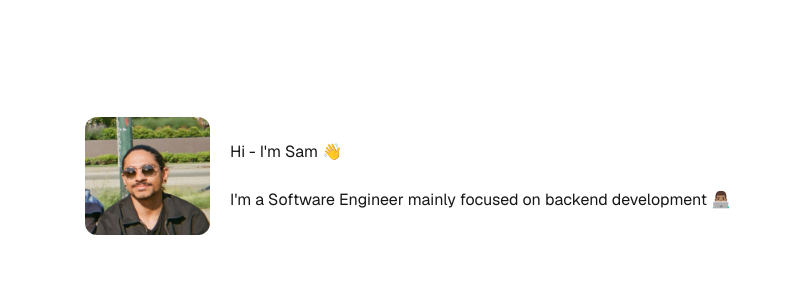
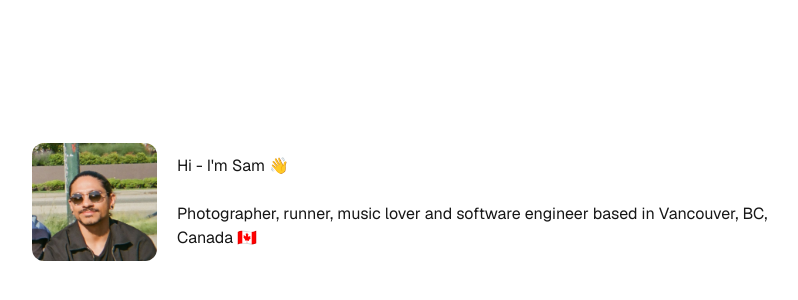
Before and after one commit to SW-418/simple-site, a Next.js app: page / in a window 1280 px wide. Shown: the part 216-516 px from the top of the page, without its empty margins (232-1030 px from the left). Built offline with nearby package versions, Linux system fonts and the light colour scheme.

Commit message:
Remove footer

```diff
--- a/src/app/components/footer.tsx
+++ /dev/null
@@ -1,7 +0,0 @@
-export default function Footer() {
-    return (
-        <footer className="text-white bg-white/5 backdrop-blur-sm px-4 py-2 rounded-lg text-sm w-fit mx-auto">
-            Created and maintained by ya boi
-        </footer>
-    );
-}
--- a/src/app/page.tsx
+++ b/src/app/page.tsx
@@ -1,10 +1,9 @@
 import Image from "next/image";
 import NavigationBar from "@/app/components/navigation-bar";
-import Footer from "@/app/components/footer";
 
 export default function Home() {
   return (
-    <div className="min-h-[100dvh] font-[family-name:var(--font-geist-sans)] flex flex-col w-[90%] md:w-[80%] xl:w-[60%] mx-auto">
+    <div className="min-h-[100dvh] font-[family-name:var(--font-geist-sans)] flex flex-col w-[90%] md:w-[80%] xl:w-[60%] mx-auto pb-8">
       <div className="sticky top-0 z-10 pt-4">
         <NavigationBar navigatedPage="/photography" navigatedPageText="Photography" />
       </div>
@@ -14,13 +13,10 @@ export default function Home() {
               <div className="text-sm md:text-base text-left">
                   <h1>Hi - I&apos;m Sam 👋</h1>
                   <br />
-                  <p>I&apos;m a Software Engineer mainly focused on backend development 👨🏽‍💻</p>
+                  <p>Photographer, runner, music lover and software engineer based in Vancouver, BC, Canada 🇨🇦</p>
               </div>
           </div>
       </main>
-      <div className="p-8 pt-4 flex justify-center">
-        <Footer />
-      </div>
     </div>
   );
 }
--- a/src/app/photography/page.tsx
+++ b/src/app/photography/page.tsx
@@ -1,10 +1,9 @@
 import NavigationBar from "../components/navigation-bar";
 import ImageWithDescription from "../components/image-with-description";
-import Footer from "../components/footer";
 
 export default function Photography() {
     return (
-        <div className="min-h-[100dvh] font-[family-name:var(--font-geist-sans)] flex flex-col w-[90%] md:w-[80%] xl:w-[70%] 2xl:w-[60%] mx-auto">
+        <div className="min-h-[100dvh] font-[family-name:var(--font-geist-sans)] flex flex-col w-[90%] md:w-[80%] xl:w-[70%] 2xl:w-[60%] mx-auto pb-8">
           <div className="sticky top-0 z-10 pt-4">
             <NavigationBar navigatedPage="/" navigatedPageText="Home" />
           </div>
@@ -24,9 +23,6 @@ export default function Photography() {
                 <ImageWithDescription image="/camp.jpg" description="Backcountry Camp - Lindeman Lake" />
               </div>
           </main>
-          <div className="p-8 pt-4 flex justify-center">
-            <Footer />
-          </div>
         </div>
       );
 }
```
